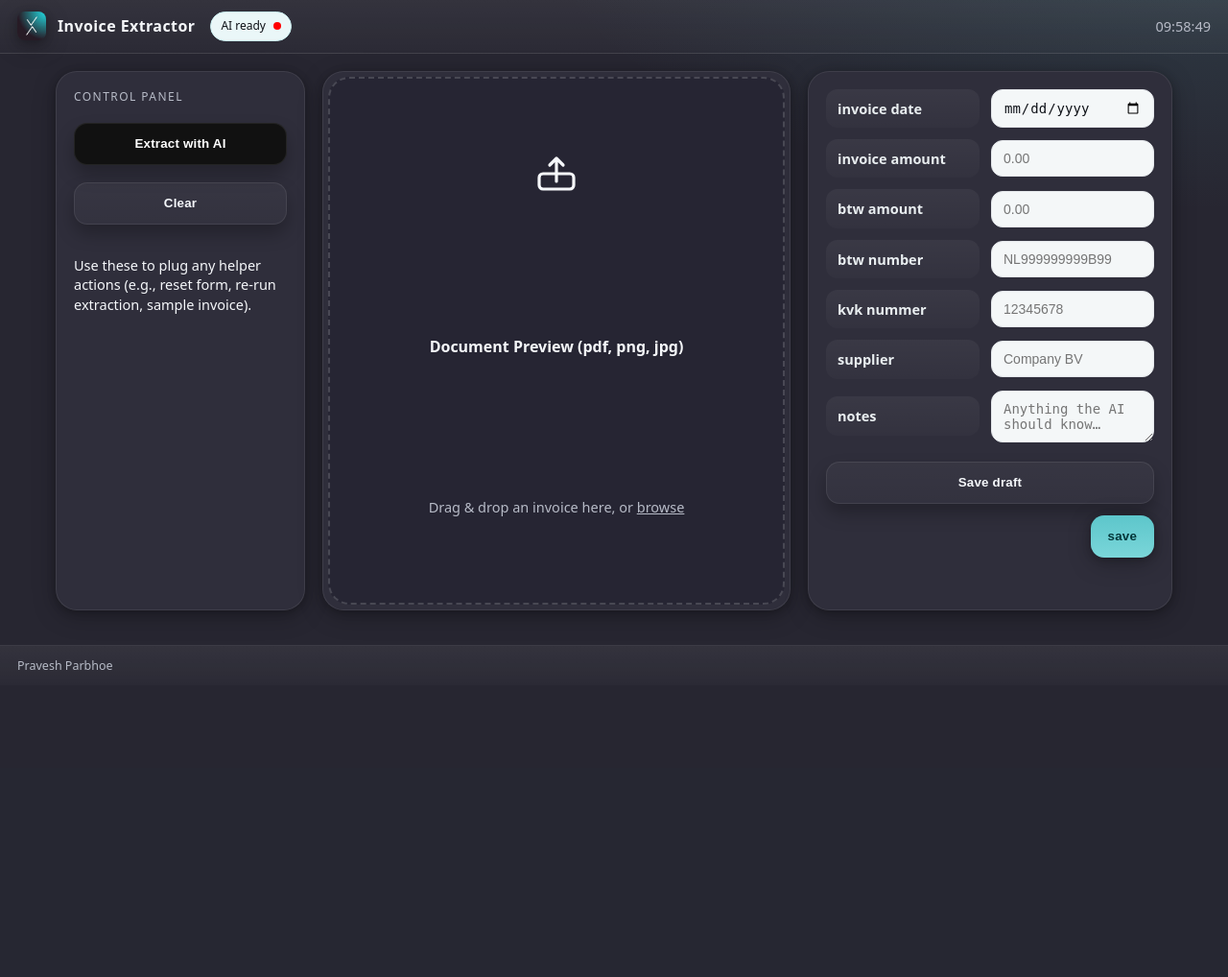
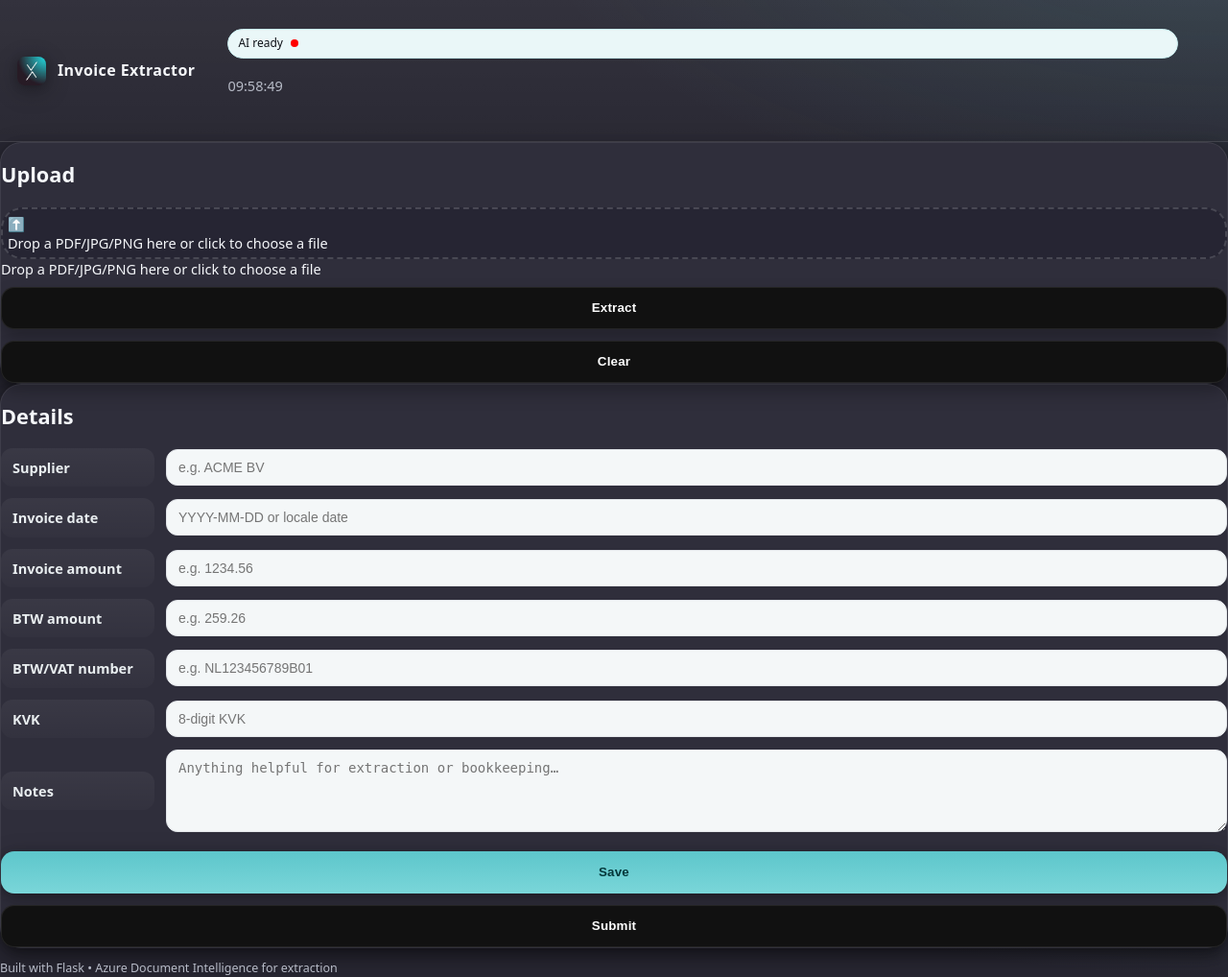
Before and after one commit to prolix2025/web-app-3, a Python web app: template templates/index.html in a window 1280 px wide. Shown: the whole page at 96% size. Before the commit the page ends 698 px from the top, so only its background shows below. Run offline with Jinja, Linux system fonts and the light colour scheme; the template is opened without the code that fills it, so the values that code supplies are empty.

Commit message:
Update index.html

```diff
--- a/templates/index.html
+++ b/templates/index.html
@@ -13,61 +13,86 @@
       <img src="{{ url_for('static', filename='logo.jpg') }}" alt="Company logo" />
       <h1>Invoice Extractor</h1>
     </div>
-    <div><span class="chip">AI ready <span class="chip-dot"></span></span></div>
-    <div class="clock" id="clock">--:--</div>
+    <div class="right">
+      <span class="chip">AI ready <span class="chip-dot"></span></span>
+      <span id="clock" class="clock"></span>
+    </div>
   </header>
 
-  <main class="shell">
-    <aside class="panel left">
-      <div class="control-title">control panel</div>
-      <button class="btn" id="btn1">Extract with AI</button>
-      <button class="btn secondary" id="btn2">Clear</button>
-      <p class="note">Use these to plug any helper actions (e.g., reset form, re-run extraction, sample invoice).</p>
-    </aside>
+  <main class="wrap">
+    <section class="layout">
+      <!-- Left: Upload & Preview -->
+      <div class="panel">
+        <h2 class="panel-title">Upload</h2>
 
-    <section class="panel center">
-      <div id="dropzone" class="dropzone" tabindex="0" aria-label="Invoice drop zone">
-        <div id="placeholder" class="placeholder">
-          <svg width="48" height="48" viewBox="0 0 24 24" fill="none" aria-hidden="true">
-            <path d="M12 16V4m0 0 3.5 3.5M12 4 8.5 7.5" stroke="currentColor" stroke-width="1.6" stroke-linecap="round"/>
-            <rect x="3" y="12" width="18" height="8" rx="2" stroke="currentColor" stroke-width="1.6"/>
-          </svg>
-          <h2>Document Preview (pdf, png, jpg)</h2>
-          <p>Drag & drop an invoice here, or <label for="file" class="browse">browse</label></p>
-        </div>
-        <input id="file" type="file" accept="application/pdf,image/png,image/jpeg" hidden />
-        <div id="preview" class="preview-wrap">
-          <div class="preview-area">
-            <img id="imgPreview" alt="Preview" />
-            <embed id="pdfPreview" type="application/pdf" />
+        <div id="dropzone" class="dropzone" aria-label="Dropzone">
+          <input id="file" type="file" accept=".pdf,.png,.jpg,.jpeg" hidden />
+          <div class="dropzone-inner">
+            <div class="drop-icon">⬆️</div>
+            <div>Drop a PDF/JPG/PNG here or click to choose a file</div>
           </div>
         </div>
+
+        <div id="preview" class="preview"></div>
+
+        <div class="actions">
+          <button id="btnExtract" class="btn">Extract</button>
+          <button id="btn2" class="btn btn-secondary" type="button">Clear</button>
+        </div>
+      </div>
+
+      <!-- Right: Fields -->
+      <div class="panel">
+        <h2 class="panel-title">Details</h2>
+
+        <form id="form" class="form" autocomplete="off">
+          <div class="field">
+            <label for="supplier">Supplier</label>
+            <input id="supplier" name="supplier" type="text" placeholder="e.g. ACME BV" />
+          </div>
+
+          <div class="field">
+            <label for="invoice_date">Invoice date</label>
+            <input id="invoice_date" name="invoice_date" type="text" placeholder="YYYY-MM-DD or locale date" />
+          </div>
+
+          <div class="field">
+            <label for="invoice_amount">Invoice amount</label>
+            <input id="invoice_amount" name="invoice_amount" type="text" placeholder="e.g. 1234.56" inputmode="decimal" />
+          </div>
+
+          <div class="field">
+            <label for="btw_amount">BTW amount</label>
+            <input id="btw_amount" name="btw_amount" type="text" placeholder="e.g. 259.26" inputmode="decimal" />
+          </div>
+
+          <div class="field">
+            <label for="btw_number">BTW/VAT number</label>
+            <input id="btw_number" name="btw_number" type="text" placeholder="e.g. NL123456789B01" />
+          </div>
+
+          <div class="field">
+            <label for="kvk">KVK</label>
+            <input id="kvk" name="kvk" type="text" placeholder="8-digit KVK" inputmode="numeric" />
+          </div>
+
+          <div class="field field-textarea">
+            <label for="notes">Notes</label>
+            <textarea id="notes" name="notes" rows="4" placeholder="Anything helpful for extraction or bookkeeping…"></textarea>
+          </div>
+
+          <div class="actions">
+            <button id="btnSave" class="btn save-btn" type="button">Save</button>
+            <!-- Enter submits to Save (handled in app.js) -->
+            <button class="btn btn-secondary" type="submit">Submit</button>
+          </div>
+        </form>
       </div>
     </section>
 
-    <aside class="panel right">
-      <form id="detailsForm" autocomplete="on">
-        <div class="field"><label for="invoice_date">invoice date</label><input type="date" id="invoice_date" name="invoice_date" placeholder="dd-mm-jjjj" /></div>
-        <div class="field"><label for="invoice_amount">invoice amount</label><input type="number" step="0.01" id="invoice_amount" name="invoice_amount" placeholder="0.00" /></div>
-        <div class="field"><label for="btw_amount">btw amount</label><input type="number" step="0.01" id="btw_amount" name="btw_amount" placeholder="0.00" /></div>
-        <div class="field"><label for="btw_number">btw number</label><input type="text" id="btw_number" name="btw_number" placeholder="NL999999999B99" /></div>
-        <div class="field"><label for="kvk">kvk nummer</label><input type="text" id="kvk" name="kvk" placeholder="12345678" /></div>
-        <div class="field"><label for="supplier">supplier</label><input type="text" id="supplier" name="supplier" placeholder="Company BV" /></div>
-        <div class="field"><label for="notes">notes</label><textarea id="notes" name="notes" rows="2" placeholder="Anything the AI should know…"></textarea></div>
-        <div class="actions">
-          <button type="button" class="btn secondary" id="saveDraft">Save draft</button>
-          <button type="submit" class="save-btn">save</button>
-        </div>
-      </form>
-    </aside>
+    <p class="credit">Built with Flask • Azure Document Intelligence for extraction</p>
   </main>
 
-  <footer class="bar bottombar">
-    <div class="brand credit"><span>Pravesh Parbhoe</span></div>
-    <div></div>
-    <div></div>
-  </footer>
-
-  <script defer src="{{ url_for('static', filename='app.js') }}"></script>
+  <script src="{{ url_for('static', filename='app.js') }}"></script>
 </body>
 </html>
```
